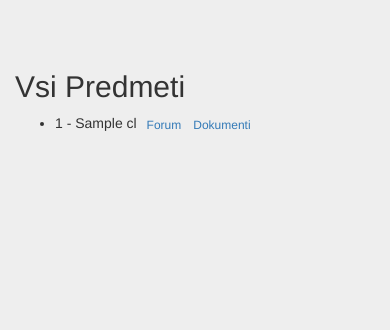
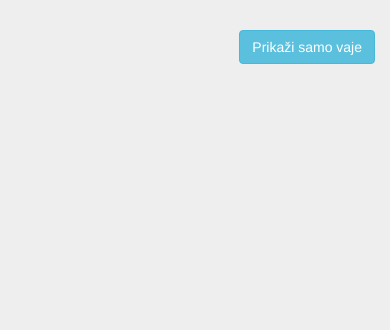
Before and after one commit to marlic1337/FRIm, a Django app: template templates/classes/index.html in a window 390 px wide. Shown: the part 148-478 px from the top of the page. Run offline with Django 3.2, Linux system fonts and the light colour scheme; tables that the repository leaves empty hold one stand-in row (values such as "Sample post"); the template is opened without the code that fills it: values that come from a table or form of the project are taken from there, most other values are stand-ins (such as "Sample title", 1, 10 or a date in 2020); parts of the project's set-up code (start-up, migrations or seed data) failed here and were passed over; some libraries are stand-ins or nearby versions.

Commit message:
[urnik] toggle prikazi samo vaje

```diff
--- a/templates/classes/index.html
+++ b/templates/classes/index.html
@@ -1,16 +1,26 @@
 {% extends 'base.html' %}
 
 {% block content %}
+    <script type="text/javascript" src="https://ajax.googleapis.com/ajax/libs/jquery/1.4.4/jquery.min.js"></script>
+    <script type="text/javascript">
+        function toggleDiv(predavanje) {
+           $(".predavanje").toggle();
+        }
+    </script>
 
     <h2>Moj urnik</h2>
     <h5>Verzija urnika: {{ urnik_name }}</h5>
+    <br>
+
+    <a href="javascript:toggleDiv('predavanja');" style="float: right;" class="btn btn-info">Prikaži samo vaje</a>
+
     <br>
     {% if 'ponedeljek' in urnik_days %}
         <p><b>Ponedeljek:</b></p>
         {% for u in urnik %}
             {% if u.day == 'ponedeljek' %}
                 <ul class="list-group">
-                    <li class="list-group-item"><p>{{ u.time }} - {{ u.subjectName }}, {{ u.type }}, {{ u.classroom }}<a style="float: right;" href="/forum" class="btn btn-xs">Forum</a><a style="float: right;" href="/documents/{{ u.subjectId }}" class="btn btn-xs">Dokumenti</a></p></li>
+                    <li class="list-group-item {{ u.type }}"><div style="overflow: auto"><div class="col-lg-9 col-md-9 col-sm-9 col-xs-9"> {{ u.time }} - {{ u.subjectName }}<br><div style="padding-left: 50px; font-size: 85%;">{{ u.type }}, {{ u.classroom }}</div></div><div class="col-lg-3 col-md-3 col-sm-3 col-xs-3" style="margin-top: 8px;"><a style="float: right;" href="/forum" class="btn btn-xs">Forum</a><a style="float: right;" href="/documents/{{ u.subjectId }}" class="btn btn-xs">Dokumenti</a></div></div></li>
                 </ul>
             {% endif %}
         {% endfor %}
@@ -21,7 +31,7 @@
         {% for u in urnik %}
             {% if u.day == 'torek' %}
                 <ul class="list-group">
-                    <li class="list-group-item"><p>{{ u.time }} - {{ u.subjectName }}, {{ u.type }}, {{ u.classroom }}<a style="float: right;" href="/forum" class="btn btn-xs">Forum</a><a style="float: right;" href="/documents/{{ u.subjectId }}" class="btn btn-xs">Dokumenti</a></p></li>
+                    <li class="list-group-item {{ u.type }}"><div style="overflow: auto"><div class="col-lg-9 col-md-9 col-sm-9 col-xs-9"> {{ u.time }} - {{ u.subjectName }}<br><div style="padding-left: 50px; font-size: 85%;">{{ u.type }}, {{ u.classroom }}</div></div><div class="col-lg-3 col-md-3 col-sm-3 col-xs-3" style="margin-top: 8px;"><a style="float: right;" href="/forum" class="btn btn-xs">Forum</a><a style="float: right;" href="/documents/{{ u.subjectId }}" class="btn btn-xs">Dokumenti</a></div></div></li>
                 </ul>
             {% endif %}
         {% endfor %}
@@ -32,7 +42,7 @@
         {% for u in urnik %}
             {% if u.day == 'sreda' %}
                 <ul class="list-group">
-                    <li class="list-group-item"><p>{{ u.time }} - {{ u.subjectName }}, {{ u.type }}, {{ u.classroom }}<a style="float: right;" href="/forum" class="btn btn-xs">Forum</a><a style="float: right;" href="/documents/{{ u.subjectId }}" class="btn btn-xs">Dokumenti</a></p></li>
+                    <li class="list-group-item {{ u.type }}"><div style="overflow: auto"><div class="col-lg-9 col-md-9 col-sm-9 col-xs-9"> {{ u.time }} - {{ u.subjectName }}<br><div style="padding-left: 50px; font-size: 85%;">{{ u.type }}, {{ u.classroom }}</div></div><div class="col-lg-3 col-md-3 col-sm-3 col-xs-3" style="margin-top: 8px;"><a style="float: right;" href="/forum" class="btn btn-xs">Forum</a><a style="float: right;" href="/documents/{{ u.subjectId }}" class="btn btn-xs">Dokumenti</a></div></div></li>
                 </ul>
             {% endif %}
         {% endfor %}
@@ -43,7 +53,7 @@
         {% for u in urnik %}
             {% if u.day == 'cetrtek' %}
                 <ul class="list-group">
-                    <li class="list-group-item"><p>{{ u.time }} - {{ u.subjectName }}, {{ u.type }}, {{ u.classroom }}<a style="float: right;" href="/forum" class="btn btn-xs">Forum</a><a style="float: right;" href="/documents/{{ u.subjectId }}" class="btn btn-xs">Dokumenti</a></p></li>
+                    <li class="list-group-item {{ u.type }}"><div style="overflow: auto"><div class="col-lg-9 col-md-9 col-sm-9 col-xs-9"> {{ u.time }} - {{ u.subjectName }}<br><div style="padding-left: 50px; font-size: 85%;">{{ u.type }}, {{ u.classroom }}</div></div><div class="col-lg-3 col-md-3 col-sm-3 col-xs-3" style="margin-top: 8px;"><a style="float: right;" href="/forum" class="btn btn-xs">Forum</a><a style="float: right;" href="/documents/{{ u.subjectId }}" class="btn btn-xs">Dokumenti</a></div></div></li>
                 </ul>
             {% endif %}
         {% endfor %}
@@ -54,18 +64,11 @@
         {% for u in urnik %}
             {% if u.day == 'petek' %}
                 <ul class="list-group">
-                    <li class="list-group-item"><p>{{ u.time }} - {{ u.subjectName }}, {{ u.type }}, {{ u.classroom }}<a style="float: right;" href="/forum" class="btn btn-xs">Forum</a><a style="float: right;" href="/documents/{{ u.subjectId }}" class="btn btn-xs">Dokumenti</a></p></li>
+                    <li class="list-group-item {{ u.type }}"><div style="overflow: auto"><div class="col-lg-9 col-md-9 col-sm-9 col-xs-9"> {{ u.time }} - {{ u.subjectName }}<br><div style="padding-left: 50px; font-size: 85%;">{{ u.type }}, {{ u.classroom }}</div></div><div class="col-lg-3 col-md-3 col-sm-3 col-xs-3" style="margin-top: 8px;"><a style="float: right;" href="/forum" class="btn btn-xs">Forum</a><a style="float: right;" href="/documents/{{ u.subjectId }}" class="btn btn-xs">Dokumenti</a></div></div></li>
                 </ul>
             {% endif %}
         {% endfor %}
     {% endif %}
 
-    <br>
-    <h2>Vsi Predmeti</h2>
-    <ul>
-        {% for cls in all_classes %}
-        <li>{{ cls.predmet_id }} - {{ cls.predmet_name }}  <a href="/forum" class="btn btn-xs">Forum</a><a href="/documents/{{ cls.predmet_id }}" class="btn btn-xs">Dokumenti</a></li>
-        {% endfor %}
-    </ul>
 
 {% endblock %}
```
